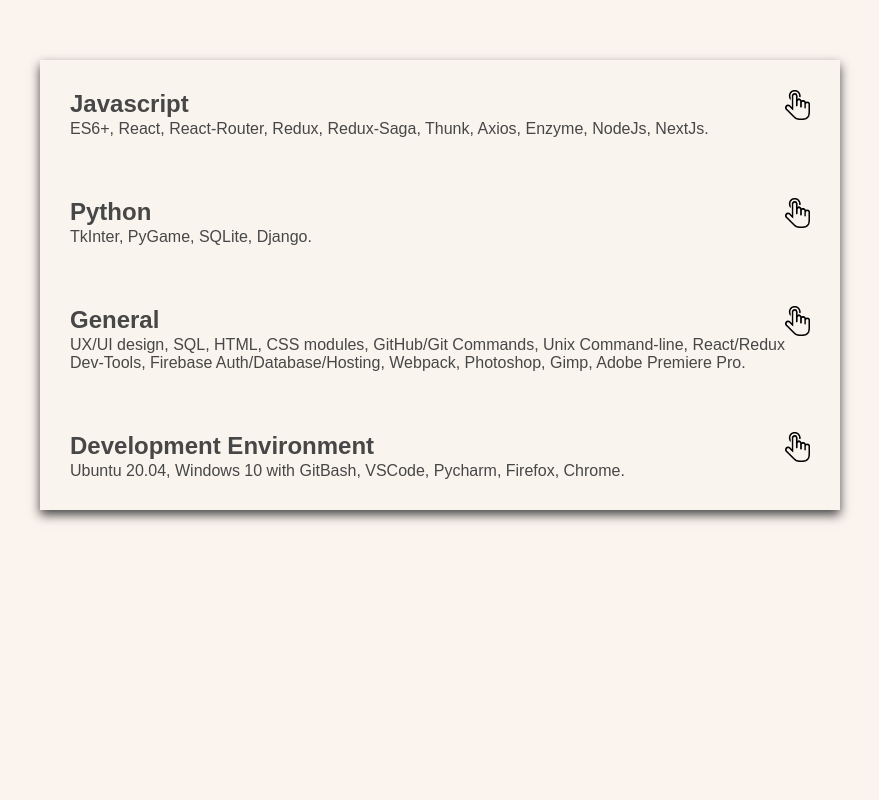
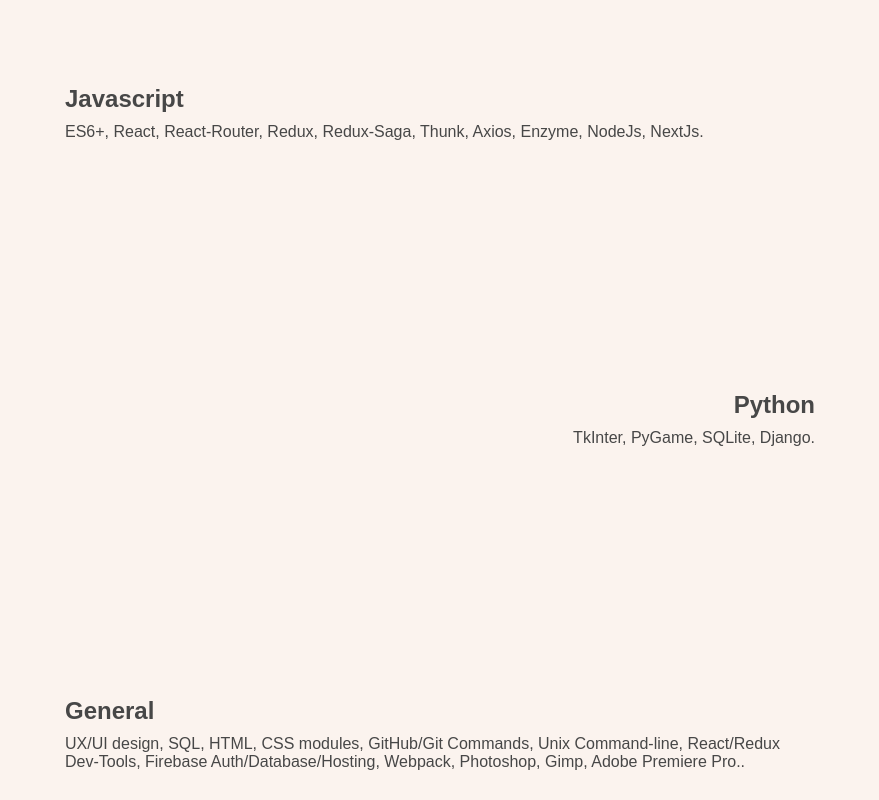
Before and after one commit to Kwarn/portfolio, a React (Create React App) app: page / in a window 1280 px wide. Shown: the part 1500-2300 px from the top of the page, without its empty margins (200-1079 px from the left). Built offline with nearby package versions, Linux system fonts and the light colour scheme.

Commit message:
skills redesigned and moved to containers. imports updated.

```diff
--- a/src/containers/Home/Home.js
+++ b/src/containers/Home/Home.js
@@ -1,6 +1,6 @@
 import React, { useState, useRef } from 'react'
 import classes from './Home.module.css'
-import Skills from '../../components/Skills/Skills'
+import Skills from '..//Skills/Skills'
 import Courses from '../Courses/Courses'
 import WelcomeElements from '../../components/WelcomeElements/WelcomeElements'
 import Modal from '../../components/Modal/Modal'
--- /dev/null
+++ b/src/containers/Skills/Skills.js
@@ -0,0 +1,56 @@
+import React, { useState } from 'react'
+import classes from './Skills.module.css'
+import FadeInSection from '../FadeInSection/FadeInSection'
+
+const Skills = ({ selectedContentHandler, selectedContentTag, elementRef }) => {
+  const [skills] = useState({
+    javascript: {
+      title: 'Javascript',
+      content: `ES6+, React, React-Router, Redux, Redux-Saga, Thunk, Axios, Enzyme,
+    NodeJs, NextJs.`,
+      fadeDirection: 'left',
+      textAlign: classes.TextAlignLeft,
+    },
+    python: {
+      title: 'Python',
+      content: `TkInter, PyGame, SQLite, Django.`,
+      fadeDirection: 'right',
+      textAlign: classes.TextAlignRight,
+    },
+    general: {
+      title: 'General',
+      content: `UX/UI design, SQL, HTML, CSS modules, GitHub/Git Commands, Unix
+      Command-line, React/Redux Dev-Tools, Firebase Auth/Database/Hosting,
+      Webpack, Photoshop, Gimp, Adobe Premiere Pro..`,
+      fadeDirection: 'left',
+      textAlign: classes.TextAlignLeft,
+    },
+    devEnv: {
+      title: 'Development Environment',
+      content: `Ubuntu 20.04, Windows 10 with GitBash, VSCode, Pycharm, Firefox,
+      Chrome.`,
+      fadeDirection: 'right',
+      textAlign: classes.TextAlignRight,
+    },
+  })
+
+  const skillSections = []
+  for (let skill in skills) {
+    skillSections.push(
+      <FadeInSection fadeDirection={skills[skill].fadeDirection}>
+        <div className={`${classes.TechSubsection} ${skills[skill].textAlign}`}>
+          <h2>{skills[skill].title}</h2>
+          <p>{skills[skill].content}</p>
+        </div>
+      </FadeInSection>
+    )
+  }
+
+  return (
+    <div ref={elementRef} className={classes.Skills}>
+      <div className={classes.TechLists}>{skillSections}</div>
+    </div>
+  )
+}
+
+export default Skills
--- /dev/null
+++ b/src/containers/Skills/Skills.module.css
@@ -0,0 +1,26 @@
+.Skills {
+  overflow-x: hidden;
+  max-width: 800px;
+  text-align: center;
+}
+
+.TechLists {
+  box-sizing: border-box;
+  color: #474747;
+}
+
+.TechSubsection {
+  padding: 25px;
+  margin: 100px 0 100px 0;
+}
+
+.TechSubsection h2 {
+  padding: 0 0 10px 0;
+}
+
+.TextAlignRight {
+  text-align: right;
+}
+.TextAlignLeft {
+  text-align: left;
+}
```
